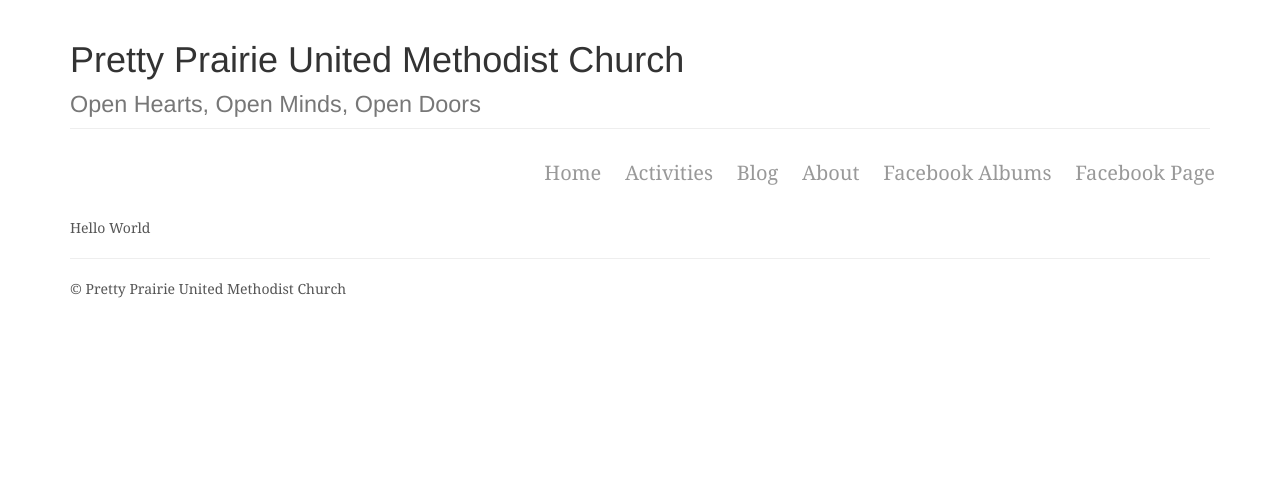
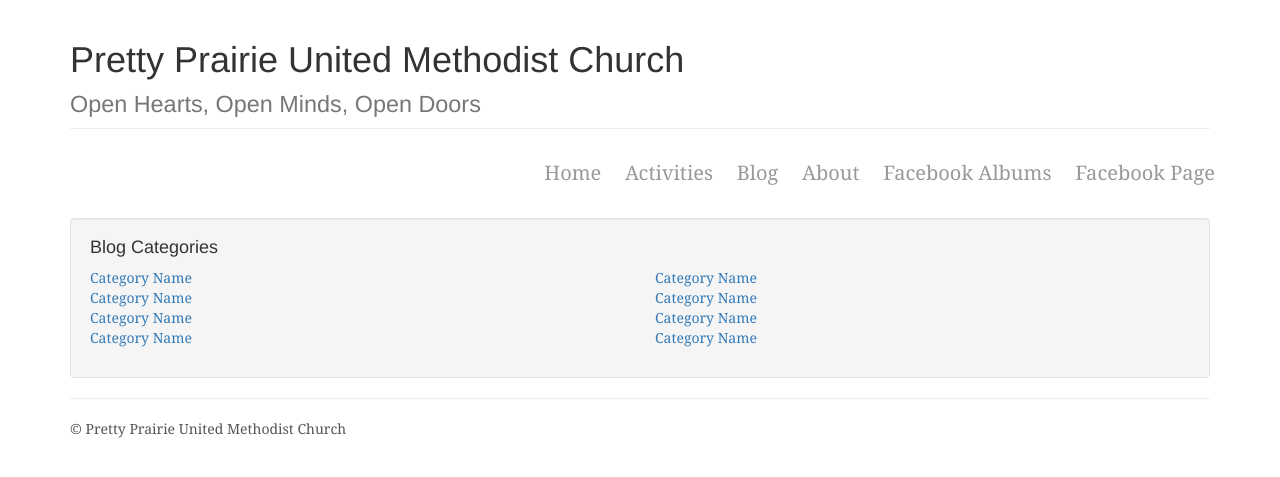
Before and after one commit to KatherineMichel/self-hosted-church-website-jekyll, a Jekyll site: the page built from activities.html, in a window 1280 px wide. Shown: the top 477 px of the page. Built offline with Jekyll 4.4.1, drawn with Linux system fonts in a browser that asks for light colours; nearby versions of some CDN libraries; library files that are not in the unit come from our copies.

Commit message:
Update activities.html

```diff
--- a/activities.html
+++ b/activities.html
@@ -2,4 +2,37 @@
 layout: default
 permalink: /activities/
 ---
-Hello World
+
+                <!-- Blog Categories Well -->
+                <div class="well">
+                    <h4>Blog Categories</h4>
+                    <div class="row">
+                        <div class="col-lg-6">
+                            <ul class="list-unstyled">
+                                <li><a href="#">Category Name</a>
+                                </li>
+                                <li><a href="#">Category Name</a>
+                                </li>
+                                <li><a href="#">Category Name</a>
+                                </li>
+                                <li><a href="#">Category Name</a>
+                                </li>
+                            </ul>
+                        </div>
+                        <!-- /.col-lg-6 -->
+                        <div class="col-lg-6">
+                            <ul class="list-unstyled">
+                                <li><a href="#">Category Name</a>
+                                </li>
+                                <li><a href="#">Category Name</a>
+                                </li>
+                                <li><a href="#">Category Name</a>
+                                </li>
+                                <li><a href="#">Category Name</a>
+                                </li>
+                            </ul>
+                        </div>
+                        <!-- /.col-lg-6 -->
+                    </div>
+                    <!-- /.row -->
+                </div>
```
